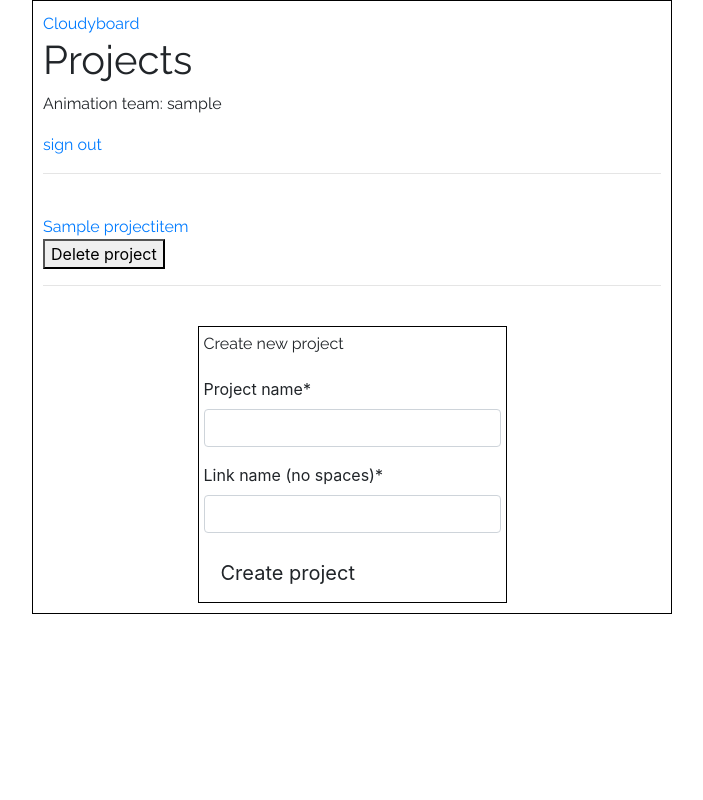
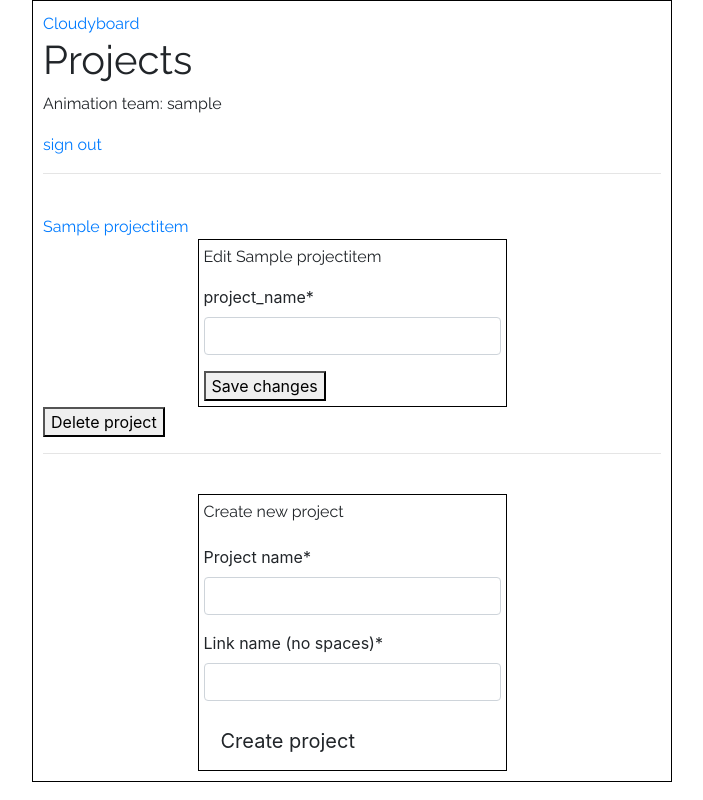
Before and after one commit to MidnattLantern/social_frames, a Django app: page / in a window 1280 px wide. Shown: the whole page, without its empty margins (288-991 px from the left). Run offline with Django 3.2, Linux system fonts and the light colour scheme; a user stored in the database is signed in; tables that the repository leaves empty hold one stand-in row (values such as "Sample post"); some libraries are stand-ins or nearby versions.

Commit message:
user can change name  for existing project item(s)

```diff
--- a/storyboard/forms.py
+++ b/storyboard/forms.py
@@ -10,6 +10,13 @@ class CreateProjectItem(forms.ModelForm):
         fields = ['project_name', 'project_slug',]
         labels = {'project_name': 'Project name',
                   'project_slug': 'Link name (no spaces)',
+                  }
+# Edit project item
+class EditProjectItem(forms.ModelForm):
+    class Meta:
+        model = ProjectItem
+        fields = ['project_name',]
+        labels = {'project_name': 'project_name'
                   }
 
 
--- a/storyboard/views.py
+++ b/storyboard/views.py
@@ -10,6 +10,7 @@ from .forms import CreateProjectItem, CreateEpisodeItem, CreateSceneItem
 from .forms import CreateSketchItem
 # .forms that edit existing objects
 from .forms import EditSceneItem, EditSketchItem, EditEpisodeItem
+from .forms import EditProjectItem
 from .forms import CommentSketchItem
 
 import cloudinary.uploader
@@ -32,6 +33,7 @@ class RenderHomeView(View, LoginRequiredMixin):
             {
                 'project_item': project_item,
                 'create_project_item': CreateProjectItem(),
+                'edit_project_item': EditProjectItem(),
             },
         )
     def post (self, request, *args, **kwargs):
@@ -53,12 +55,22 @@ class RenderHomeView(View, LoginRequiredMixin):
             delete_project = ProjectItem.objects.get(project_slug=delete_project_slug)
             delete_project.delete()
 
+        # U in "CRUD"
+        edit_project_item_form = EditProjectItem(data=request.POST)
+        if edit_project_item_form.is_valid():
+            if 'edit_project' in request.POST:
+                edit_project_slug = request.POST.get('edit_project')
+                edit_project = ProjectItem.objects.get(project_slug=edit_project_slug)
+                edit_project.project_name = edit_project_item_form.cleaned_data.get('project_name')
+                edit_project.save()
+
         return render(
             request,
             'index.html',
             {
                 'project_item': project_item,
                 'create_project_item': CreateProjectItem(),
+                'edit_project_item': EditProjectItem(),
             },
         )
 
--- a/templates/index.html
+++ b/templates/index.html
@@ -21,6 +21,16 @@
   {{ i.project_name }}
 </a>
 <br>
+
+<!-- edit form -->
+<div class="new_item_styling">
+  <p>Edit {{ i.project_name }}</p>
+  <form method="post">
+    {{ edit_project_item | crispy }}
+    {% csrf_token %}
+    <button type="submit" name="edit_project" value="{{ i.project_slug }}">Save changes</button>
+  </form>
+</div>
 
 <!-- delete form -->
 <div>
```
